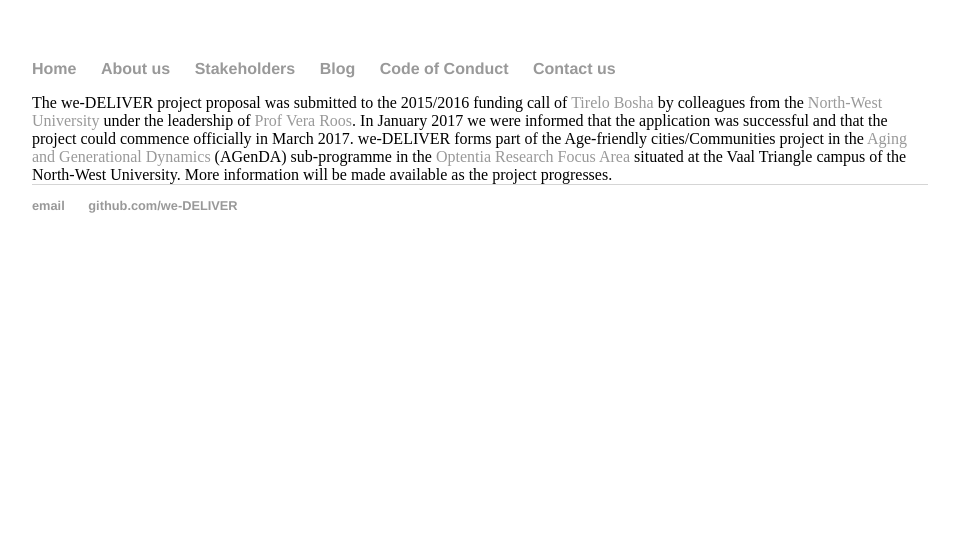
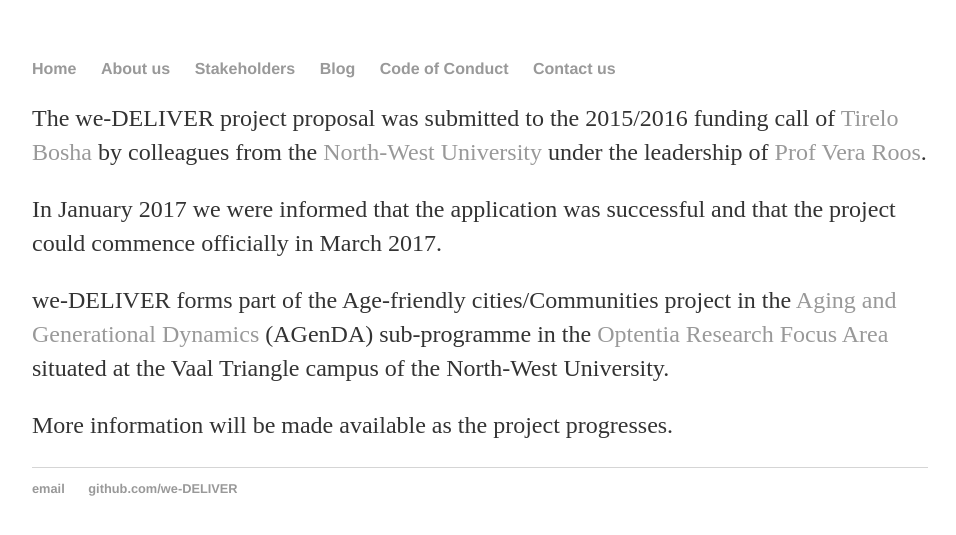
Before and after one commit to zjsteyn/we-DELIVER.github.io, a Jekyll site: the page built from about.html, in a window 1280 px wide. Shown: the top 535 px of the page, without its empty margins (160-1116 px from the left). Built offline with Jekyll 4.4.1, drawn with Linux system fonts in a browser that asks for light colours.

```diff
--- a/about.html
+++ b/about.html
@@ -3,10 +3,14 @@ layout: default
 title: we-DELIVER - About us
 ---
 
-The we-DELIVER project proposal was submitted to the 2015/2016 funding call of <a href="https://www.facebook.com/Tirelo-Bosha-1152098614915805/">Tirelo Bosha</a> by colleagues from the <a href="http://www.nwu.ac.za">North-West University</a> under the leadership of <a href="http://veraroos.co.za/">Prof Vera Roos</a>.
+<p>The we-DELIVER project proposal was submitted to the 2015/2016 funding call of <a href="https://www.facebook.com/Tirelo-Bosha-1152098614915805/">Tirelo Bosha</a> by colleagues from the <a href="http://www.nwu.ac.za">North-West University</a> under the leadership of <a href="http://veraroos.co.za/">Prof Vera Roos</a>.
+</p>
 
-In January 2017 we were informed that the application was successful and that the project could commence officially in March 2017.
+<p>In January 2017 we were informed that the application was successful and that the project could commence officially in March 2017.
+</p>
 
-we-DELIVER forms part of the Age-friendly cities/Communities project in the <a href="http://www.optentia.co.za/unit.php?unitid=OQ%3D%3D">Aging and Generational Dynamics</a> (AGenDA) sub-programme in the <a href="http://www.optentia.co.za/">Optentia Research Focus Area</a> situated at the Vaal Triangle campus of the North-West University.
+<p>we-DELIVER forms part of the Age-friendly cities/Communities project in the <a href="http://www.optentia.co.za/unit.php?unitid=OQ%3D%3D">Aging and Generational Dynamics</a> (AGenDA) sub-programme in the <a href="http://www.optentia.co.za/">Optentia Research Focus Area</a> situated at the Vaal Triangle campus of the North-West University.
+</p>
 
-More information will be made available as the project progresses.
+<p>More information will be made available as the project progresses.
+</p>
```
